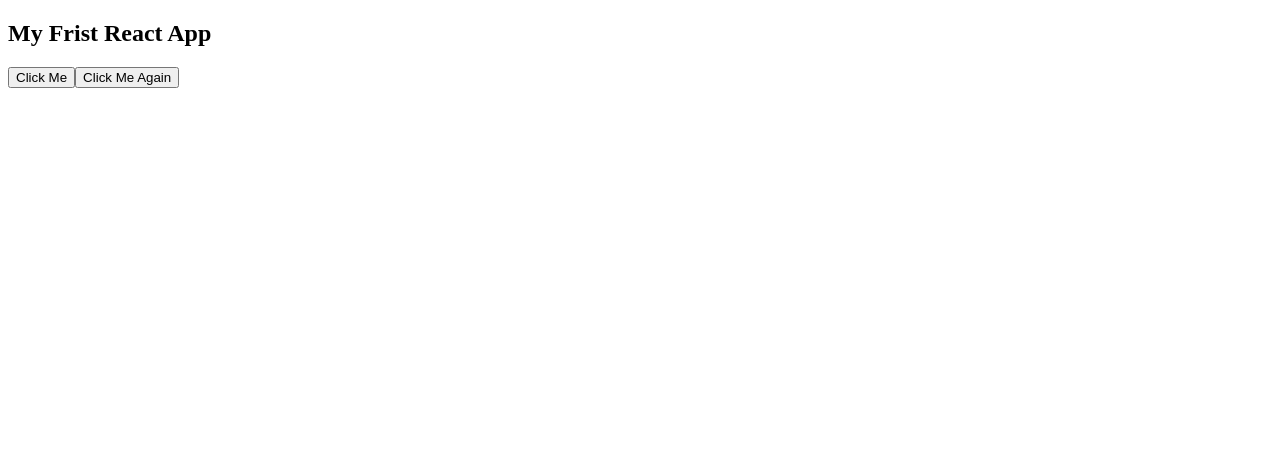
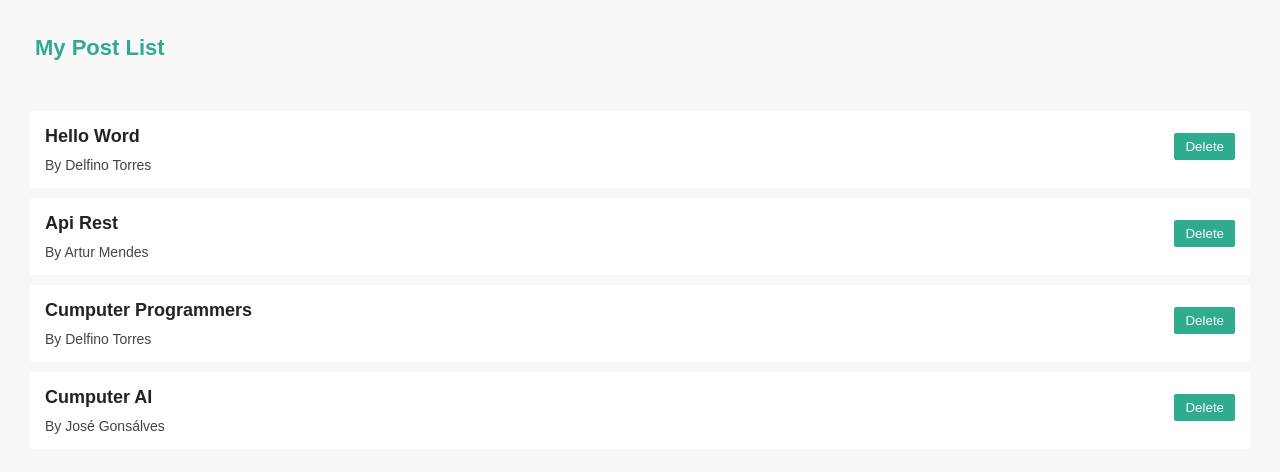
Before and after one commit to Delfino-app/Netflix_Clone, a React (Create React App) app: page / in a window 1280 px wide. Shown: the top 472 px of the page. Built offline with nearby package versions, Linux system fonts and the light colour scheme.

Commit message:
Usando Componentes e Props

```diff
--- a/src/App.js
+++ b/src/App.js
@@ -1,22 +1,12 @@
 
+
+import Home from "./Components/Home";
 
 function App() {
 
-  const handleClick = () =>{
-
-    console.log("Teste");
-  }
-
-  const handleClickAgain = (name) =>{
-
-      console.log(`Clicked by ${name}`);
-  }
-
   return (
     <div className="App">
-        <h2>My Frist React App</h2>
-        <button onClick={handleClick}>Click Me</button>
-        <button onClick={() => handleClickAgain('Delfino')}>Click Me Again</button>
+        <Home />
     </div>
   );
 }
--- /dev/null
+++ b/src/Components/BlogList/blogList.css
@@ -0,0 +1,7 @@
+
+.title{
+
+    font-size: 22px;
+    padding-bottom: 40px;
+    color:var( --distaque);
+}
--- /dev/null
+++ b/src/Components/BlogList/index.js
@@ -0,0 +1,22 @@
+
+import './blogList.css';
+
+const BlogList = ({blogs,title}) => {
+
+    return (
+       <div className="blog-list">
+            <h2 className="title">{title}</h2>
+            {blogs.map((blog) =>(
+                <div className="blog-preview" key={blog.id}>
+                    <h2>{blog.titile}</h2>
+                    <p>By {blog.author}</p>
+                    <div className="BtnContent">
+                        <button>Delete</button>
+                    </div>
+                </div>
+            ))}
+       </div>
+    );
+}
+
+export default BlogList;
--- /dev/null
+++ b/src/Components/Home/Home.css
@@ -0,0 +1,67 @@
+:root{
+
+    --primary :#222326;/**/
+    --bcgWhite : #ffffff;
+    --dark : #343a40;
+    --azul : #0d1c39;
+    --semiWhite: #f7f7f7;
+    --secundary:#444;
+    --distaque:#2fab8e;
+    --titleP: #ccc;
+    --textColor:#ccc;
+}
+
+*{
+
+    margin: 0;
+    box-sizing: border-box;
+    padding: 5px;
+    font-family: 'Arial';
+}
+body{
+
+    background-color: #f8f8f8;
+}
+.Home{
+
+    margin: 0 auto;
+}
+.blog-preview{
+
+    width: 100%;
+    padding:10px;
+    transition: all .2s ease;
+    cursor: pointer;
+    border-radius: 3px;
+    margin: 10px auto;
+	background-color: var(--bcgWhite);
+}
+.blog-preview:hover{
+
+    box-shadow: 0 2px 4px 0 rgba(0, 0, 0, 0.1) !important;
+}
+
+.blog-preview h2{
+
+    font-size: 18px;
+    color: var(--primary);
+}
+.blog-preview p{
+
+    font-size: 14px;
+    color: #444
+}
+.BtnContent{
+
+    float: right;
+    margin-top: -50px;
+}
+.BtnContent button{
+
+    border: 1px solid var(--distaque);
+    background-color: var(--distaque);
+    color: var(--bcgWhite);
+    border-radius: 2px;
+    padding:5px 10px;
+    cursor: pointer;
+}
--- /dev/null
+++ b/src/Components/Home/index.js
@@ -0,0 +1,24 @@
+import { useState } from "react";
+import "./Home.css";
+import BlogList from "../BlogList";
+
+const Home = () =>{
+
+    const data = [
+        {titile: 'Hello Word', body: 'Lorem ipsum....', author: 'Delfino Torres', id:1},
+        {titile: 'Api Rest', body: 'Lorem ipsum....', author: 'Artur Mendes', id:2},
+        {titile: 'Cumputer Programmers', body: 'Lorem ipsum....', author: 'Delfino Torres', id:3},
+        {titile: 'Cumputer AI', body: 'Lorem ipsum....', author: 'José Gonsálves', id:4}
+    ];
+
+    const [blogs,setBlogs] = useState(data);
+
+    return (
+
+        <div className="Home">
+            <BlogList blogs={blogs} title="My Post List" />
+        </div>
+    );
+}
+
+export default Home;
```
Also changed, not shown: 1 other file (tests, documents, lock files or other folders).
